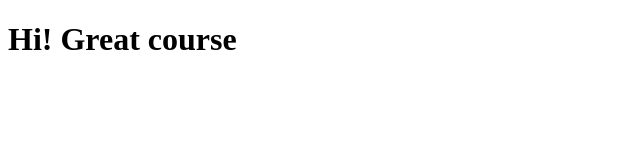
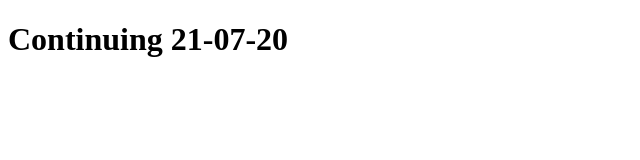
Before and after one commit to AmbarishBorah/coursera-test, a plain HTML site: page site/index.html in a window 1280 px wide. Shown: the whole page, without its empty margins (0-640 px from the left). Drawn offline with Linux system fonts and the light colour scheme.

Commit message:
Module2 Assignment

```diff
--- a/site/index.html
+++ b/site/index.html
@@ -4,6 +4,6 @@
 	<title>Hello Coursera</title>
 </head>
 <body>
-<h1>Hi! Great course</h1>
+<h1>Continuing 21-07-20</h1>
 </body>
 </html>
```
